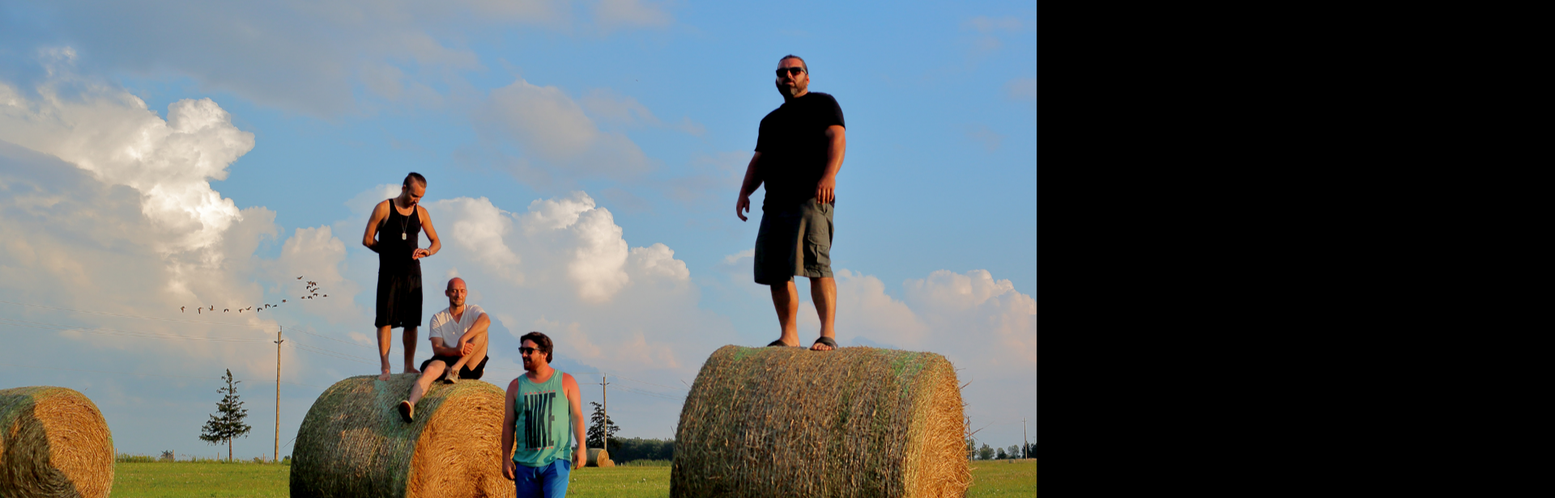
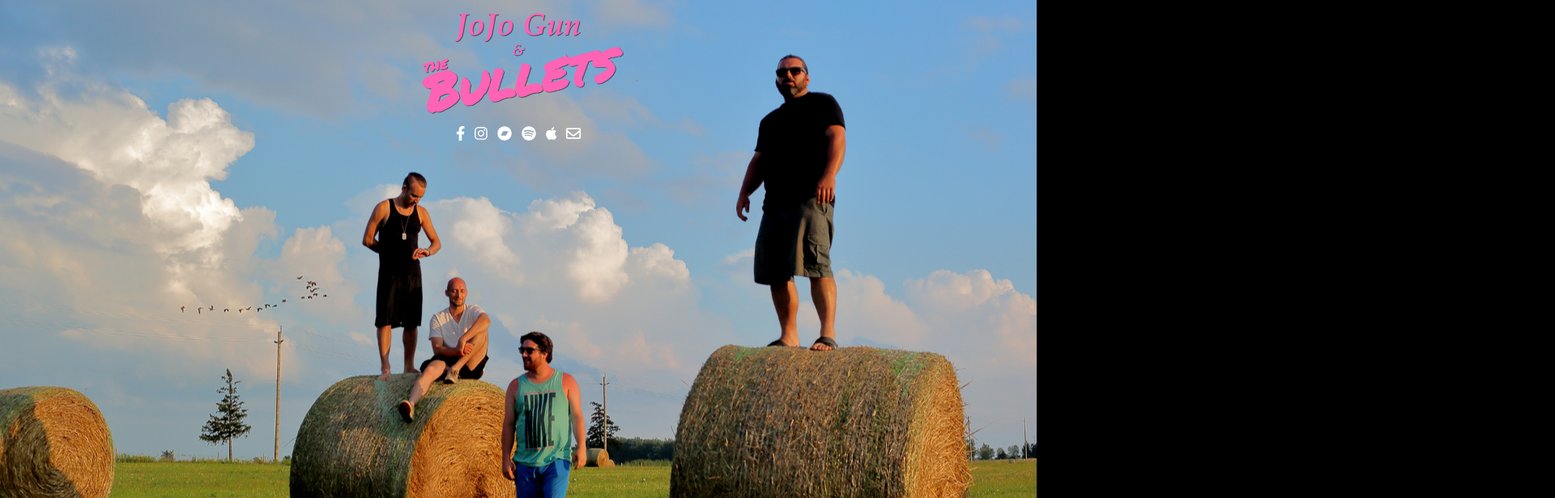
Before and after one commit to orsi/jojogun.ca, a React (Create React App) app: page / in a window 1280 px wide. Shown: the top 616 px of the page at 81% size, 1920 px wide, since content can reach past the window. Built offline with nearby package versions, Linux system fonts and the light colour scheme.

Commit message:
add javascript logic for glitching title

```diff
--- a/src/App.js
+++ b/src/App.js
@@ -10,6 +10,7 @@ import Background from './background/Background';
 function App() {
   return (
     <div className="App">
+      <Header></Header>
       <Background></Background>
     </div>
   );
--- a/src/background/Background.scss
+++ b/src/background/Background.scss
@@ -1,6 +1,10 @@
 .Background {
     overflow: hidden;
     height: 100vh;
+    position: absolute;
+    top: 0;
+    left: 0;
+    z-index: -1;
 
     .background-container {
         position: relative;
--- a/src/header/Header.js
+++ b/src/header/Header.js
@@ -3,22 +3,73 @@ import './Header.scss';
 import SocialMediaList from "../social-media-list/SocialMediaList";
 
 class Header extends Component {
+
+  lastUpdate = new Date().getTime();
+  isGlitching = false;
+  currentGlitchElement;
+  glitchElements = [];
+
+  componentDidMount() {
+    console.log(this);
+    this.glitchElements.push(document.querySelector('.title-jojo'));
+    this.glitchElements.push(document.querySelector('.title-and'));
+    this.glitchElements.push(document.querySelector('.title-the'));
+    this.glitchElements.push(document.querySelector('.title-bullets'));
+    this.update();
+  }
   render() {
     return (
       <header className="Header">
         <h1 className="title">
           <div className="title-container">
-          <div className="title-jojo">JoJo Gun</div>
-          <div className="title-and">&</div>
+          <div className="title-jojo"
+            data-text="JoJo Gun">JoJo Gun</div>
+          <div className="title-and"
+            data-text="&">&</div>
           <div className="title-the-bullets">
-            <div className="title-the">the</div>
-            <div className="title-bullets">Bullets</div>
-            <SocialMediaList></SocialMediaList>
+            <div className="title-the"
+              data-text="the">the</div>
+            <div className="title-bullets"
+              data-text="Bullets">Bullets</div>
           </div>
           </div>
         </h1>
+        <SocialMediaList></SocialMediaList>
       </header>
     );
+  }
+  update() {
+    let now = new Date().getTime();
+    let delta = now - this.lastUpdate;
+
+    // every second, test if we should continue or stop glitch
+    if (delta > 1000) {
+      if (this.isGlitching) {
+        // currently glitching
+        // see if we should stop glitching
+        let shouldStopGlitch = Math.random() < .6;
+        if (shouldStopGlitch) {
+          // remove glitch animation
+          this.currentGlitchElement.classList.remove('is-animating');
+          this.isGlitching = false;
+        }
+      } else {
+        // no glitch effect currently
+        // attempt to glitch
+        let shouldGlitch = Math.random() < .15;
+        if (shouldGlitch) {
+          // select random element to glitch
+          let randIndex = Math.floor(Math.random() * this.glitchElements.length);
+          this.currentGlitchElement = this.glitchElements[randIndex];
+          this.currentGlitchElement.classList.add('is-animating');
+          this.isGlitching = true;
+        }
+      }
+
+      this.lastUpdate = now;
+    }
+
+    requestAnimationFrame(this.update.bind(this));
   }
 }
 
--- a/src/header/Header.scss
+++ b/src/header/Header.scss
@@ -1,47 +1,45 @@
 .Header {
     position: relative;
 
-    h1 {
-        margin: 0;
-    }
     .title {
         font-size: 32px;
         line-height: 1;
-        margin: 16px;
-        position: absolute;
+        margin: 0 auto;
+        padding-top: 16px;
         z-index: 1;
-        text-align: center;
+
+        @media (min-width: 768px) {
+            font-size: 48px;
+        }
     }
     .title-container {
-        display: inline-block;
+        display: flex;
+        flex-direction: column;
+        align-items: center;
         position: relative;
-        text-align: center;
     }
     .title-jojo,
     .title-and,
-    .title-the, .title-bullets {
+    .title-the,
+    .title-bullets {
         color: #ff63b4;
-        text-shadow:
-            2px 1px 0px black,
-            2px 2px 0px black,
-            2px 3px 0px black,
-            2px 4px 0px black,
-            2px 5px 0px black;
+        text-shadow: 1px 1px 0px rgba(0,0,0,.5);
     }
     .title-jojo,
     .title-and {
-        font-family: 'Palatino', serif;
-        font-size: .8em;
+        font-family: "Palatino", serif;
+        font-size: 0.8em;
         font-style: italic;
         font-weight: 900;
     }
-    .title-the, .title-bullets {
-        font-family: 'Permanent Marker', cursive;
+    .title-the,
+    .title-bullets {
+        font-family: "Permanent Marker", cursive;
     }
 
     .title-and {
         position: relative;
-        font-size: .4em;
+        font-size: 0.4em;
     }
     .title-the-bullets {
         text-align: left;
@@ -49,7 +47,7 @@
         transform: skew(2deg, -10deg);
     }
     .title-the {
-        font-size: .3em;
+        font-size: 0.3em;
         margin-bottom: -8px;
     }
     .title-the-bullets {
@@ -59,4 +57,71 @@
     .jojo-glitch-image {
         width: 100%;
     }
+
+    /* glitch animations */
+    .title-jojo,
+    .title-and,
+    .title-the,
+    .title-bullets {
+        position: relative;
+        &:before,
+        &:after {
+            content: attr(data-text);
+            position: absolute;
+            overflow: hidden;
+            width: 100%;
+            height: 100%;
+            top: 0;
+            left: 0;
+            opacity: 0;
+        }
+
+        &.is-animating {
+            text-shadow: none;
+            &:before,
+            &:after {
+                opacity: 1;
+            }
+        }
+
+        &:after {
+            left: -3px;
+            text-shadow: -2px 0 blue;
+            animation-name: glitch-animation-2;
+            animation-duration: 1s;
+            animation-timing-function: linear;
+            animation-delay: 0s;
+            animation-iteration-count: infinite;
+            animation-direction: alternate-reverse;
+        }
+        &:before {
+            left: 3px;
+            text-shadow: -2px 0 red;
+            animation-name: glitch-animation-1;
+            animation-duration: 2s;
+            animation-timing-function: linear;
+            animation-delay: 0s;
+            animation-iteration-count: infinite;
+            animation-direction: alternate-reverse;
+        }
+
+    }
+
+    @keyframes glitch-animation-1 {
+        $steps: 20;
+        @for $i from 0 through $steps {
+          #{percentage($i*(1/$steps))} {
+            clip-path: inset(percentage(random()) 0 percentage(random()) 0);
+          }
+        }
+    }
+
+    @keyframes glitch-animation-2 {
+        $steps: 20;
+        @for $i from 0 through $steps {
+            #{percentage($i*(1/$steps))} {
+                clip-path: inset(percentage(random()) 0 percentage(random()) 0);
+            }
+        }
+    }
 }
```
